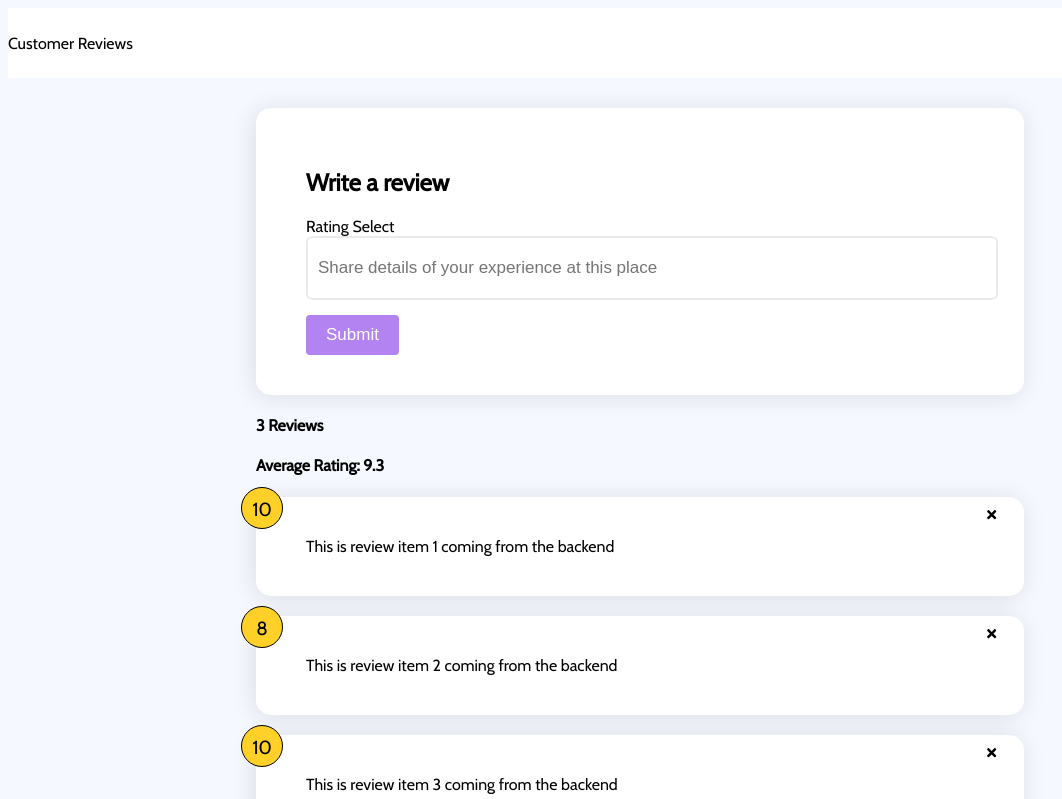
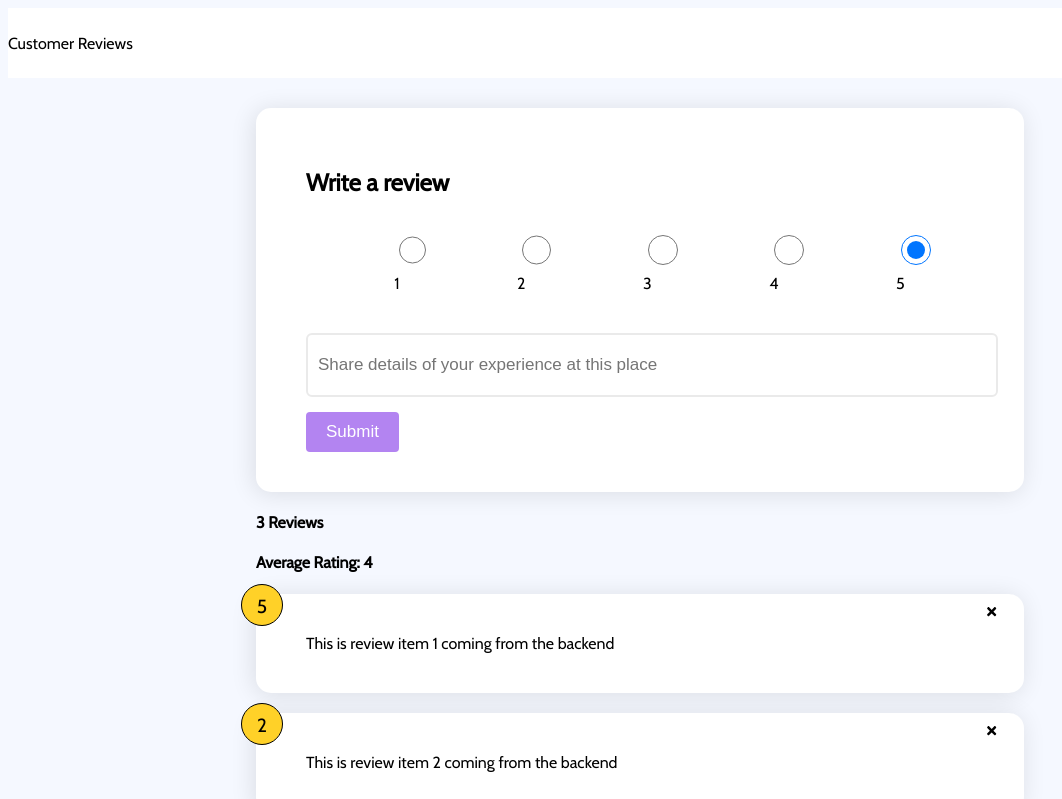
Before and after one commit to austindflatt/customer-reviews, a React (Create React App) app: page / in a window 1280 px wide. Shown: the top 799 px of the page, without its empty margins (0-1062 px from the left). Built offline with nearby package versions, Linux system fonts and the light colour scheme.

Commit message:
finished setting up RatingSelect component, need to work on submitting form

```diff
--- a/src/App.js
+++ b/src/App.js
@@ -10,17 +10,17 @@ function App() {
         [
             {
               "id": 1,
-              "rating": 10,
+              "rating": 5,
               "text": "This is review item 1 coming from the backend"
             },
             {
               "id": 2,
-              "rating": 8,
+              "rating": 2,
               "text": "This is review item 2 coming from the backend"
             },
             {
               "text": "This is review item 3 coming from the backend",
-              "rating": 10,
+              "rating": 5,
               "id": 3
             }
           ]
--- a/src/components/RatingSelect.jsx
+++ b/src/components/RatingSelect.jsx
@@ -1,10 +1,40 @@
 import React from 'react'
+import { useState } from 'react'
+import styled from 'styled-components'
 
-function RatingSelect() {
+export const Rating = styled.ul`
+  display: flex;
+  align-items: center;
+  justify-content: space-around;
+  margin: 30px 0 40px;
+  list-style: none
+`;
+
+export const RatingLi = styled.li`
+`;
+
+function RatingSelect({ select }) {
+  const [selected, setSelected] = useState(5);
+  const handleChange = (e) => {
+    setSelected(+e.currentTarget.value);
+    select(+e.currentTarget.value);
+  }
   return (
-    <div>
-        Rating Select
-    </div>
+    <Rating>
+      {Array.from({ length: 5 }, (_, i) => (
+        <RatingLi key={`rating-${i + 1}`}>
+          <input
+            type='radio'
+            id={`num${i + 1}`}
+            name='rating'
+            value={i + 1}
+            onChange={handleChange}
+            checked={selected === i + 1}
+          />
+          <label htmlFor={`num${i + 1}`}>{i + 1}</label>
+        </RatingLi>
+      ))}
+    </Rating>
   )
 }
 
--- a/src/components/ReviewForm.jsx
+++ b/src/components/ReviewForm.jsx
@@ -22,7 +22,7 @@ function ReviewForm() {
   const handleTextChange = (event) => {
     if(text === '') {
       setMessage(null)
-    } else if(text !== '' && text.trim().length <= 10){
+    } else if(text !== '' && text.trim().length <= 5){
       setMessage('Review must be at least 10 characters')
     } else {
       setMessage(null)
@@ -34,7 +34,7 @@ function ReviewForm() {
     <Card>
       <form>
         <h2>Write a review</h2>
-        <RatingSelect />
+        <RatingSelect select={(rating) => setRating(rating)} />
         <div className="input-group">
           <input
           onChange={handleTextChange}
```
